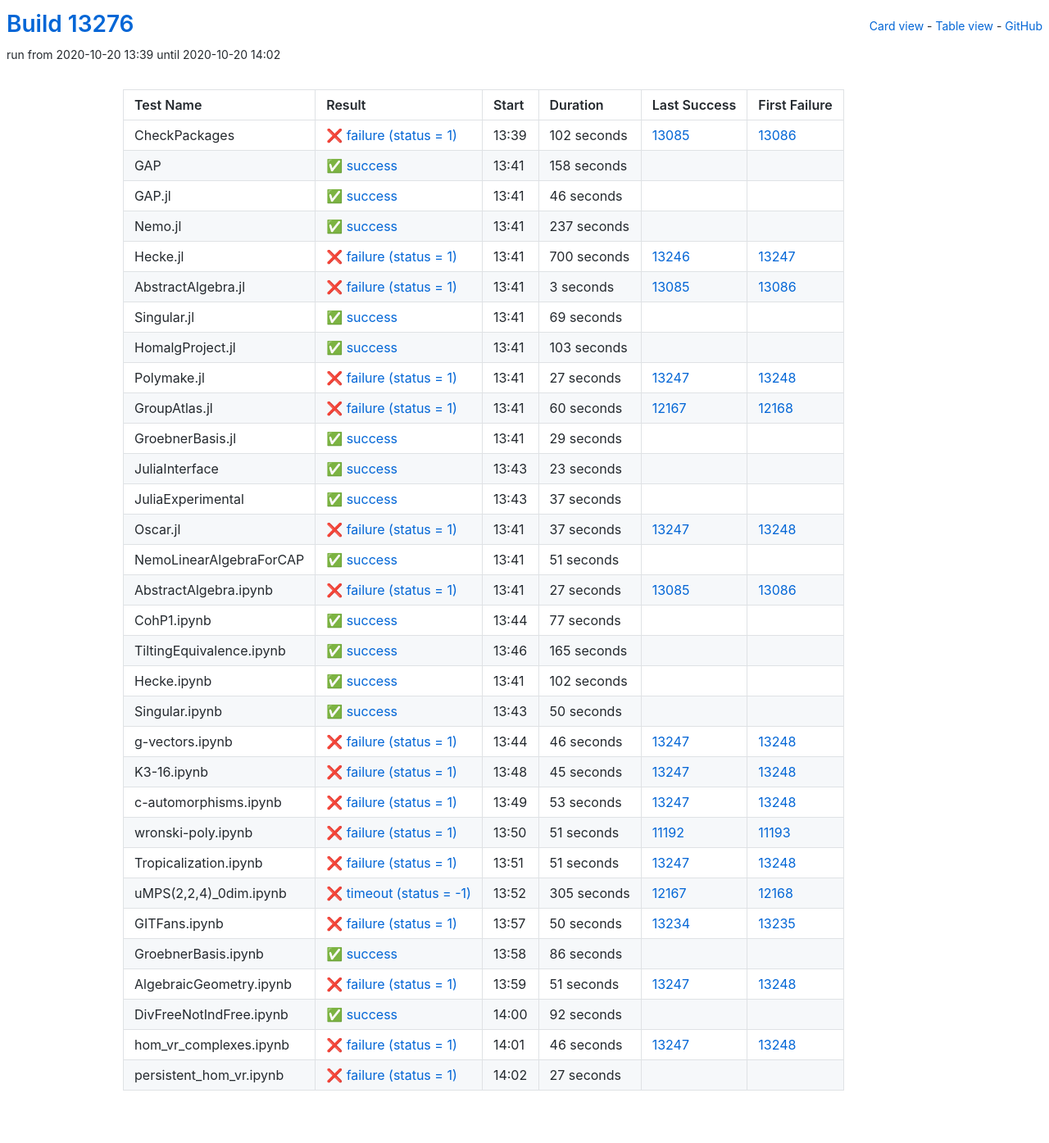
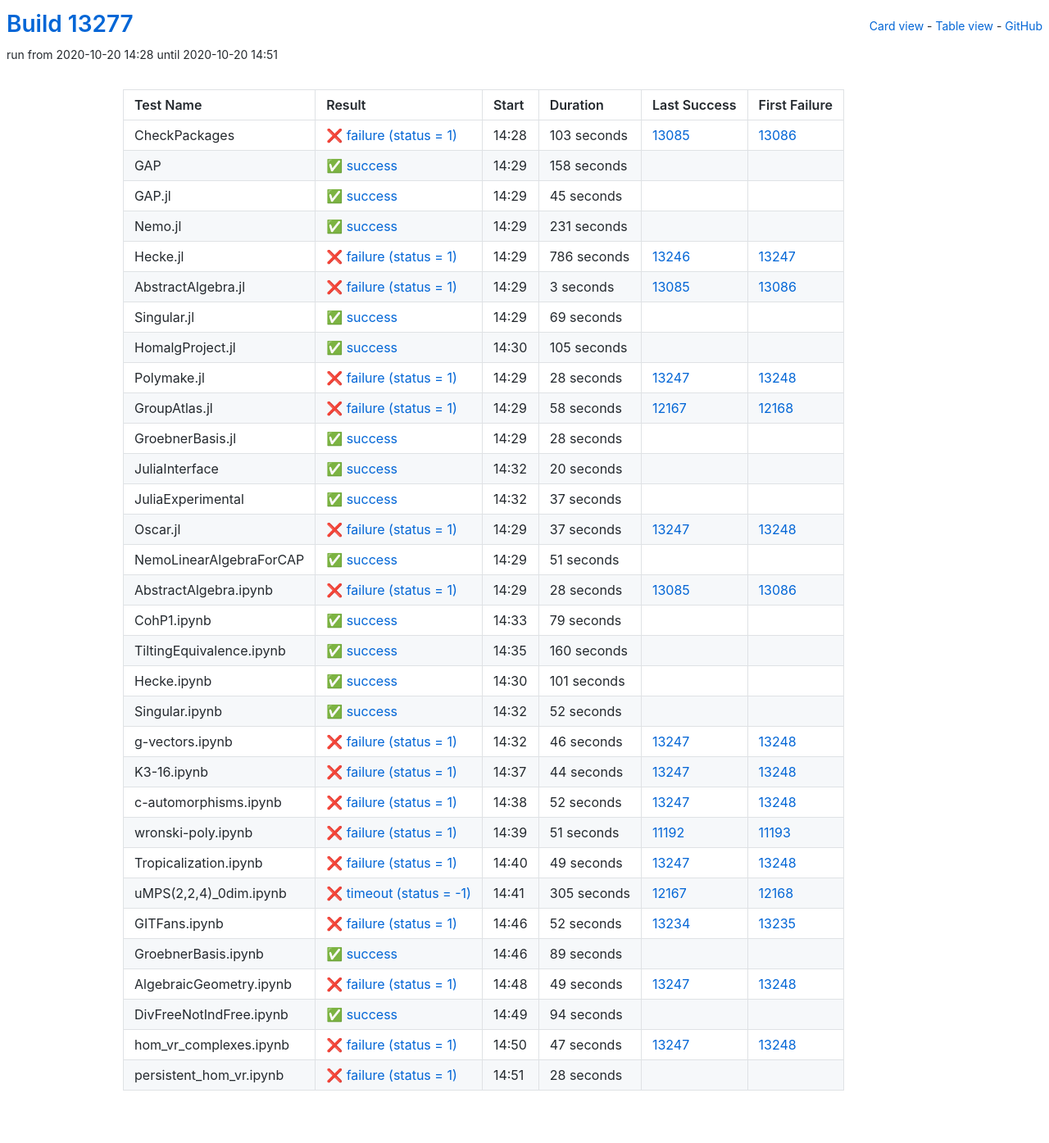
Before and after one commit to oscar-system/oscar-ci-status, a Jekyll site: the page built from table.html, in a window 1280 px wide. Shown: the whole page at 82% size. Built offline with Jekyll 4.4.1, drawn with Linux system fonts in a browser that asks for light colours.

Commit message:
Build #13277

```diff
--- a/_data/ci.yml
+++ b/_data/ci.yml
@@ -1,6 +1,6 @@
 ---
-build: 13276
-build_url: https://oscarci.mathematik.uni-kl.de/job/oscar/13276/
+build: 13277
+build_url: https://oscarci.mathematik.uni-kl.de/job/oscar/13277/
 job: oscar
 organization: oscar-system
 repo: oscar-ci-status
@@ -8,20 +8,20 @@
 tests:
 - name: CheckPackages
   id: checkpackages
-  log: https://oscarci.mathematik.uni-kl.de/job/oscar/13276/artifact/logs/build-13276/CheckPackages.log
-  start: 2020-10-20 13:39
+  log: https://oscarci.mathematik.uni-kl.de/job/oscar/13277/artifact/logs/build-13277/CheckPackages.log
+  start: 2020-10-20 14:28
   success: false
   exitcode: 1
   status: failure
-  duration: 102
+  duration: 103
   last_success: 13085
   last_success_url: https://oscarci.mathematik.uni-kl.de/job/oscar/13085/
   first_failure: 13086
   first_failure_url: https://oscarci.mathematik.uni-kl.de/job/oscar/13086/
 - name: GAP
   id: gap
-  log: https://oscarci.mathematik.uni-kl.de/job/oscar/13276/artifact/logs/build-13276/GAP.log
-  start: 2020-10-20 13:41
+  log: https://oscarci.mathematik.uni-kl.de/job/oscar/13277/artifact/logs/build-13277/GAP.log
+  start: 2020-10-20 14:29
   success: true
   exitcode: 0
   status: success
@@ -32,44 +32,44 @@
   first_failure_url:
 - name: GAP.jl
   id: gap-jl
-  log: https://oscarci.mathematik.uni-kl.de/job/oscar/13276/artifact/logs/build-13276/GAP.jl.log
-  start: 2020-10-20 13:41
+  log: https://oscarci.mathematik.uni-kl.de/job/oscar/13277/artifact/logs/build-13277/GAP.jl.log
+  start: 2020-10-20 14:29
   success: true
   exitcode: 0
   status: success
-  duration: 46
+  duration: 45
   last_success: false
   last_success_url:
   first_failure: false
   first_failure_url:
 - name: Nemo.jl
   id: nemo-jl
-  log: https://oscarci.mathematik.uni-kl.de/job/oscar/13276/artifact/logs/build-13276/Nemo.jl.log
-  start: 2020-10-20 13:41
+  log: https://oscarci.mathematik.uni-kl.de/job/oscar/13277/artifact/logs/build-13277/Nemo.jl.log
+  start: 2020-10-20 14:29
   success: true
   exitcode: 0
   status: success
-  duration: 237
+  duration: 231
   last_success: false
   last_success_url:
   first_failure: false
   first_failure_url:
 - name: Hecke.jl
   id: hecke-jl
-  log: https://oscarci.mathematik.uni-kl.de/job/oscar/13276/artifact/logs/build-13276/Hecke.jl.log
-  start: 2020-10-20 13:41
+  log: https://oscarci.mathematik.uni-kl.de/job/oscar/13277/artifact/logs/build-13277/Hecke.jl.log
+  start: 2020-10-20 14:29
   success: false
   exitcode: 1
   status: failure
-  duration: 700
+  duration: 786
   last_success: 13246
   last_success_url: https://oscarci.mathematik.uni-kl.de/job/oscar/13246/
   first_failure: 13247
   first_failure_url: https://oscarci.mathematik.uni-kl.de/job/oscar/13247/
 - name: AbstractAlgebra.jl
   id: abstractalgebra-jl
-  log: https://oscarci.mathematik.uni-kl.de/job/oscar/13276/artifact/logs/build-13276/AbstractAlgebra.jl.log
-  start: 2020-10-20 13:41
+  log: https://oscarci.mathematik.uni-kl.de/job/oscar/13277/artifact/logs/build-13277/AbstractAlgebra.jl.log
+  start: 2020-10-20 14:29
   success: false
   exitcode: 1
   status: failure
@@ -80,8 +80,8 @@
   first_failure_url: https://oscarci.mathematik.uni-kl.de/job/oscar/13086/
 - name: Singular.jl
   id: singular-jl
-  log: https://oscarci.mathematik.uni-kl.de/job/oscar/13276/artifact/logs/build-13276/Singular.jl.log
-  start: 2020-10-20 13:41
+  log: https://oscarci.mathematik.uni-kl.de/job/oscar/13277/artifact/logs/build-13277/Singular.jl.log
+  start: 2020-10-20 14:29
   success: true
   exitcode: 0
   status: success
@@ -92,68 +92,68 @@
   first_failure_url:
 - name: HomalgProject.jl
   id: homalgproject-jl
-  log: https://oscarci.mathematik.uni-kl.de/job/oscar/13276/artifact/logs/build-13276/HomalgProject.jl.log
-  start: 2020-10-20 13:41
+  log: https://oscarci.mathematik.uni-kl.de/job/oscar/13277/artifact/logs/build-13277/HomalgProject.jl.log
+  start: 2020-10-20 14:30
   success: true
   exitcode: 0
   status: success
-  duration: 103
+  duration: 105
   last_success: false
   last_success_url:
   first_failure: false
   first_failure_url:
 - name: Polymake.jl
   id: polymake-jl
-  log: https://oscarci.mathematik.uni-kl.de/job/oscar/13276/artifact/logs/build-13276/Polymake.jl.log
-  start: 2020-10-20 13:41
+  log: https://oscarci.mathematik.uni-kl.de/job/oscar/13277/artifact/logs/build-13277/Polymake.jl.log
+  start: 2020-10-20 14:29
   success: false
   exitcode: 1
   status: failure
-  duration: 27
+  duration: 28
   last_success: 13247
   last_success_url: https://oscarci.mathematik.uni-kl.de/job/oscar/13247/
   first_failure: 13248
   first_failure_url: https://oscarci.mathematik.uni-kl.de/job/oscar/13248/
 - name: GroupAtlas.jl
   id: groupatlas-jl
-  log: https://oscarci.mathematik.uni-kl.de/job/oscar/13276/artifact/logs/build-13276/GroupAtlas.jl.log
-  start: 2020-10-20 13:41
+  log: https://oscarci.mathematik.uni-kl.de/job/oscar/13277/artifact/logs/build-13277/GroupAtlas.jl.log
+  start: 2020-10-20 14:29
   success: false
   exitcode: 1
   status: failure
-  duration: 60
+  duration: 58
   last_success: 12167
   last_success_url: https://oscarci.mathematik.uni-kl.de/job/oscar/12167/
   first_failure: 12168
   first_failure_url: https://oscarci.mathematik.uni-kl.de/job/oscar/12168/
 - name: GroebnerBasis.jl
   id: groebnerbasis-jl
-  log: https://oscarci.mathematik.uni-kl.de/job/oscar/13276/artifact/logs/build-13276/GroebnerBasis.jl.log
-  start: 2020-10-20 13:41
+  log: https://oscarci.mathematik.uni-kl.de/job/oscar/13277/artifact/logs/build-13277/GroebnerBasis.jl.log
+  start: 2020-10-20 14:29
   success: true
   exitcode: 0
   status: success
-  duration: 29
+  duration: 28
   last_success: false
   last_success_url:
   first_failure: false
   first_failure_url:
 - name: JuliaInterface
   id: juliainterface
-  log: https://oscarci.mathematik.uni-kl.de/job/oscar/13276/artifact/logs/build-13276/JuliaInterface.log
-  start: 2020-10-20 13:43
+  log: https://oscarci.mathematik.uni-kl.de/job/oscar/13277/artifact/logs/build-13277/JuliaInterface.log
+  start: 2020-10-20 14:32
   success: true
   exitcode: 0
   status: success
-  duration: 23
+  duration: 20
   last_success: false
   last_success_url:
   first_failure: false
   first_failure_url:
 - name: JuliaExperimental
   id: juliaexperimental
-  log: https://oscarci.mathematik.uni-kl.de/job/oscar/13276/artifact/logs/build-13276/JuliaExperimental.log
-  start: 2020-10-20 13:43
+  log: https://oscarci.mathematik.uni-kl.de/job/oscar/13277/artifact/logs/build-13277/JuliaExperimental.log
+  start: 2020-10-20 14:32
   success: true
   exitcode: 0
   status: success
@@ -164,8 +164,8 @@
   first_failure_url:
 - name: Oscar.jl
   id: oscar-jl
-  log: https://oscarci.mathematik.uni-kl.de/job/oscar/13276/artifact/logs/build-13276/Oscar.jl.log
-  start: 2020-10-20 13:41
+  log: https://oscarci.mathematik.uni-kl.de/job/oscar/13277/artifact/logs/build-13277/Oscar.jl.log
+  start: 2020-10-20 14:29
   success: false
   exitcode: 1
   status: failure
@@ -176,8 +176,8 @@
   first_failure_url: https://oscarci.mathematik.uni-kl.de/job/oscar/13248/
 - name: NemoLinearAlgebraForCAP
   id: nemolinearalgebraforcap
-  log: https://oscarci.mathematik.uni-kl.de/job/oscar/13276/artifact/logs/build-13276/NemoLinearAlgebraForCAP.log
-  start: 2020-10-20 13:41
+  log: https://oscarci.mathematik.uni-kl.de/job/oscar/13277/artifact/logs/build-13277/NemoLinearAlgebraForCAP.log
+  start: 2020-10-20 14:29
   success: true
   exitcode: 0
   status: success
@@ -188,68 +188,68 @@
   first_failure_url:
 - name: AbstractAlgebra.ipynb
   id: abstractalgebra-ipynb
-  log: https://oscarci.mathematik.uni-kl.de/job/oscar/13276/artifact/logs/build-13276/AbstractAlgebra.ipynb.log
-  start: 2020-10-20 13:41
+  log: https://oscarci.mathematik.uni-kl.de/job/oscar/13277/artifact/logs/build-13277/AbstractAlgebra.ipynb.log
+  start: 2020-10-20 14:29
   success: false
   exitcode: 1
   status: failure
-  duration: 27
+  duration: 28
   last_success: 13085
   last_success_url: https://oscarci.mathematik.uni-kl.de/job/oscar/13085/
   first_failure: 13086
   first_failure_url: https://oscarci.mathematik.uni-kl.de/job/oscar/13086/
 - name: CohP1.ipynb
   id: cohp1-ipynb
-  log: https://oscarci.mathematik.uni-kl.de/job/oscar/13276/artifact/logs/build-13276/CohP1.ipynb.log
-  start: 2020-10-20 13:44
+  log: https://oscarci.mathematik.uni-kl.de/job/oscar/13277/artifact/logs/build-13277/CohP1.ipynb.log
+  start: 2020-10-20 14:33
   success: true
   exitcode: 0
   status: success
-  duration: 77
+  duration: 79
   last_success: false
   last_success_url:
   first_failure: false
   first_failure_url:
 - name: TiltingEquivalence.ipynb
   id: tiltingequivalence-ipynb
-  log: https://oscarci.mathematik.uni-kl.de/job/oscar/13276/artifact/logs/build-13276/TiltingEquivalence.ipynb.log
-  start: 2020-10-20 13:46
+  log: https://oscarci.mathematik.uni-kl.de/job/oscar/13277/artifact/logs/build-13277/TiltingEquivalence.ipynb.log
+  start: 2020-10-20 14:35
   success: true
   exitcode: 0
   status: success
-  duration: 165
+  duration: 160
   last_success: false
   last_success_url:
   first_failure: false
   first_failure_url:
 - name: Hecke.ipynb
   id: hecke-ipynb
-  log: https://oscarci.mathematik.uni-kl.de/job/oscar/13276/artifact/logs/build-13276/Hecke.ipynb.log
-  start: 2020-10-20 13:41
+  log: https://oscarci.mathematik.uni-kl.de/job/oscar/13277/artifact/logs/build-13277/Hecke.ipynb.log
+  start: 2020-10-20 14:30
   success: true
   exitcode: 0
   status: success
-  duration: 102
+  duration: 101
   last_success: false
   last_success_url:
   first_failure: false
   first_failure_url:
 - name: Singular.ipynb
   id: singular-ipynb
-  log: https://oscarci.mathematik.uni-kl.de/job/oscar/13276/artifact/logs/build-13276/Singular.ipynb.log
-  start: 2020-10-20 13:43
+  log: https://oscarci.mathematik.uni-kl.de/job/oscar/13277/artifact/logs/build-13277/Singular.ipynb.log
+  start: 2020-10-20 14:32
   success: true
   exitcode: 0
   status: success
-  duration: 50
+  duration: 52
   last_success: false
   last_success_url:
   first_failure: false
   first_failure_url:
 - name: g-vectors.ipynb
   id: g-vectors-ipynb
-  log: https://oscarci.mathematik.uni-kl.de/job/oscar/13276/artifact/logs/build-13276/g-vectors.ipynb.log
-  start: 2020-10-20 13:44
+  log: https://oscarci.mathematik.uni-kl.de/job/oscar/13277/artifact/logs/build-13277/g-vectors.ipynb.log
+  start: 2020-10-20 14:32
   success: false
   exitcode: 1
   status: failure
@@ -260,32 +260,32 @@
   first_failure_url: https://oscarci.mathematik.uni-kl.de/job/oscar/13248/
 - name: K3-16.ipynb
   id: k3-16-ipynb
-  log: https://oscarci.mathematik.uni-kl.de/job/oscar/13276/artifact/logs/build-13276/K3-16.ipynb.log
-  start: 2020-10-20 13:48
+  log: https://oscarci.mathematik.uni-kl.de/job/oscar/13277/artifact/logs/build-13277/K3-16.ipynb.log
+  start: 2020-10-20 14:37
   success: false
   exitcode: 1
   status: failure
-  duration: 45
+  duration: 44
   last_success: 13247
   last_success_url: https://oscarci.mathematik.uni-kl.de/job/oscar/13247/
   first_failure: 13248
   first_failure_url: https://oscarci.mathematik.uni-kl.de/job/oscar/13248/
 - name: c-automorphisms.ipynb
   id: c-automorphisms-ipynb
-  log: https://oscarci.mathematik.uni-kl.de/job/oscar/13276/artifact/logs/build-13276/c-automorphisms.ipynb.log
-  start: 2020-10-20 13:49
+  log: https://oscarci.mathematik.uni-kl.de/job/oscar/13277/artifact/logs/build-13277/c-automorphisms.ipynb.log
+  start: 2020-10-20 14:38
   success: false
   exitcode: 1
   status: failure
-  duration: 53
+  duration: 52
   last_success: 13247
   last_success_url: https://oscarci.mathematik.uni-kl.de/job/oscar/13247/
   first_failure: 13248
   first_failure_url: https://oscarci.mathematik.uni-kl.de/job/oscar/13248/
 - name: wronski-poly.ipynb
   id: wronski-poly-ipynb
-  log: https://oscarci.mathematik.uni-kl.de/job/oscar/13276/artifact/logs/build-13276/wronski-poly.ipynb.log
-  start: 2020-10-20 13:50
+  log: https://oscarci.mathematik.uni-kl.de/job/oscar/13277/artifact/logs/build-13277/wronski-poly.ipynb.log
+  start: 2020-10-20 14:39
   success: false
   exitcode: 1
   status: failure
@@ -296,20 +296,20 @@
   first_failure_url: https://oscarci.mathematik.uni-kl.de/job/oscar/11193/
 - name: Tropicalization.ipynb
   id: tropicalization-ipynb
-  log: https://oscarci.mathematik.uni-kl.de/job/oscar/13276/artifact/logs/build-13276/Tropicalization.ipynb.log
-  start: 2020-10-20 13:51
+  log: https://oscarci.mathematik.uni-kl.de/job/oscar/13277/artifact/logs/build-13277/Tropicalization.ipynb.log
+  start: 2020-10-20 14:40
   success: false
   exitcode: 1
   status: failure
-  duration: 51
+  duration: 49
   last_success: 13247
   last_success_url: https://oscarci.mathematik.uni-kl.de/job/oscar/13247/
   first_failure: 13248
   first_failure_url: https://oscarci.mathematik.uni-kl.de/job/oscar/13248/
 - name: uMPS(2,2,4)_0dim.ipynb
   id: umps-2-2-4-0dim-ipynb
-  log: https://oscarci.mathematik.uni-kl.de/job/oscar/13276/artifact/logs/build-13276/uMPS-2-2-4-_0dim.ipynb.log
-  start: 2020-10-20 13:52
+  log: https://oscarci.mathematik.uni-kl.de/job/oscar/13277/artifact/logs/build-13277/uMPS-2-2-4-_0dim.ipynb.log
+  start: 2020-10-20 14:41
   success: false
   exitcode: -1
   status: timeout
@@ -320,72 +320,72 @@
   first_failure_url: https://oscarci.mathematik.uni-kl.de/job/oscar/12168/
 - name: GITFans.ipynb
   id: gitfans-ipynb
-  log: https://oscarci.mathematik.uni-kl.de/job/oscar/13276/artifact/logs/build-13276/GITFans.ipynb.log
-  start: 2020-10-20 13:57
+  log: https://oscarci.mathematik.uni-kl.de/job/oscar/13277/artifact/logs/build-13277/GITFans.ipynb.log
+  start: 2020-10-20 14:46
   success: false
   exitcode: 1
   status: failure
-  duration: 50
+  duration: 52
   last_success: 13234
   last_success_url: https://oscarci.mathematik.uni-kl.de/job/oscar/13234/
   first_failure: 13235
   first_failure_url: https://oscarci.mathematik.uni-kl.de/job/oscar/13235/
 - name: GroebnerBasis.ipynb
   id: groebnerbasis-ipynb
-  log: https://oscarci.mathematik.uni-kl.de/job/oscar/13276/artifact/logs/build-13276/GroebnerBasis.ipynb.log
-  start: 2020-10-20 13:58
+  log: https://oscarci.mathematik.uni-kl.de/job/oscar/13277/artifact/logs/build-13277/GroebnerBasis.ipynb.log
+  start: 2020-10-20 14:46
   success: true
   exitcode: 0
   status: success
-  duration: 86
+  duration: 89
   last_success: false
   last_success_url:
   first_failure: false
   first_failure_url:
 - name: AlgebraicGeometry.ipynb
   id: algebraicgeometry-ipynb
-  log: https://oscarci.mathematik.uni-kl.de/job/oscar/13276/artifact/logs/build-13276/AlgebraicGeometry.ipynb.log
-  start: 2020-10-20 13:59
+  log: https://oscarci.mathematik.uni-kl.de/job/oscar/13277/artifact/logs/build-13277/AlgebraicGeometry.ipynb.log
+  start: 2020-10-20 14:48
   success: false
   exitcode: 1
   status: failure
-  duration: 51
+  duration: 49
   last_success: 13247
   last_success_url: https://oscarci.mathematik.uni-kl.de/job/oscar/13247/
   first_failure: 13248
   first_failure_url: https://oscarci.mathematik.uni-kl.de/job/oscar/13248/
 - name: DivFreeNotIndFree.ipynb
   id: divfreenotindfree-ipynb
-  log: https://oscarci.mathematik.uni-kl.de/job/oscar/13276/artifact/logs/build-13276/DivFreeNotIndFree.ipynb.log
-  start: 2020-10-20 14:00
+  log: https://oscarci.mathematik.uni-kl.de/job/oscar/13277/artifact/logs/build-13277/DivFreeNotIndFree.ipynb.log
+  start: 2020-10-20 14:49
   success: true
   exitcode: 0
   status: success
-  duration: 92
+  duration: 94
   last_success: false
   last_success_url:
   first_failure: false
   first_failure_url:
 - name: hom_vr_complexes.ipynb
   id: hom-vr-complexes-ipynb
-  log: https://oscarci.mathematik.uni-kl.de/job/oscar/13276/artifact/logs/build-13276/hom_vr_complexes.ipynb.log
-  start: 2020-10-20 14:01
+  log: https://oscarci.mathematik.uni-kl.de/job/oscar/13277/artifact/logs/build-13277/hom_vr_complexes.ipynb.log
+  start: 2020-10-20 14:50
   success: false
   exitcode: 1
   status: failure
-  duration: 46
+  duration: 47
   last_success: 13247
   last_success_url: https://oscarci.mathematik.uni-kl.de/job/oscar/13247/
   first_failure: 13248
   first_failure_url: https://oscarci.mathematik.uni-kl.de/job/oscar/13248/
 - name: persistent_hom_vr.ipynb
   id: persistent-hom-vr-ipynb
-  log: https://oscarci.mathematik.uni-kl.de/job/oscar/13276/artifact/logs/build-13276/persistent_hom_vr.ipynb.log
-  start: 2020-10-20 14:02
+  log: https://oscarci.mathematik.uni-kl.de/job/oscar/13277/artifact/logs/build-13277/persistent_hom_vr.ipynb.log
+  start: 2020-10-20 14:51
   success: false
   exitcode: 1
   status: failure
-  duration: 27
+  duration: 28
   last_success: false
   last_success_url:
   first_failure: false
```
Also changed, not shown: README.md.
